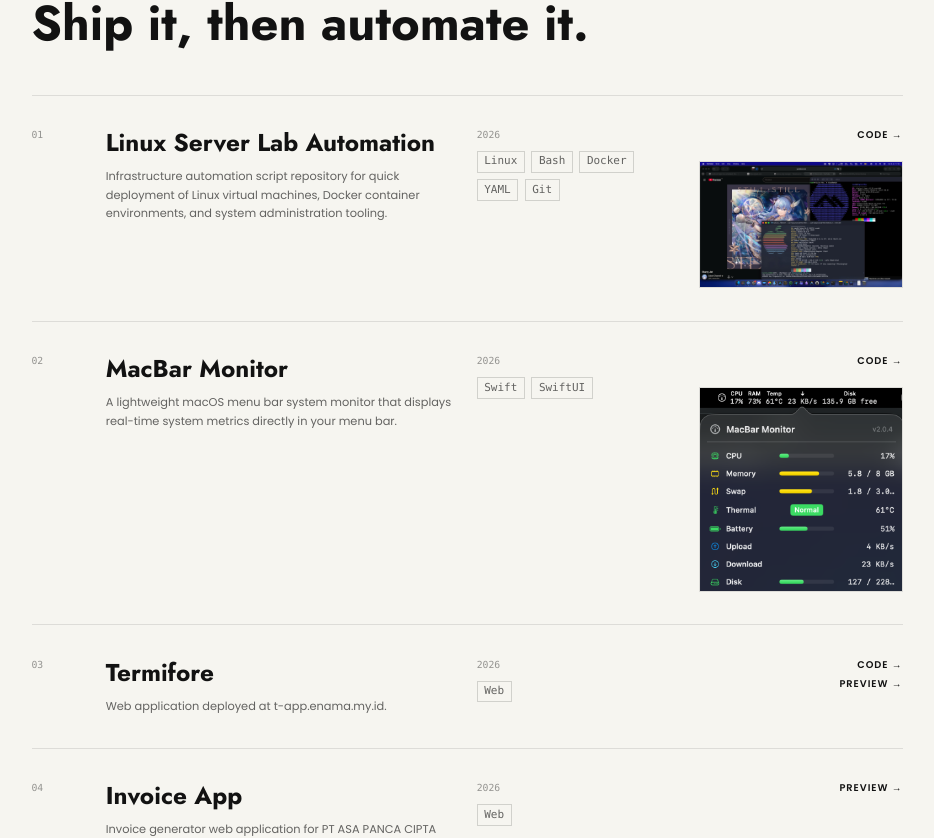
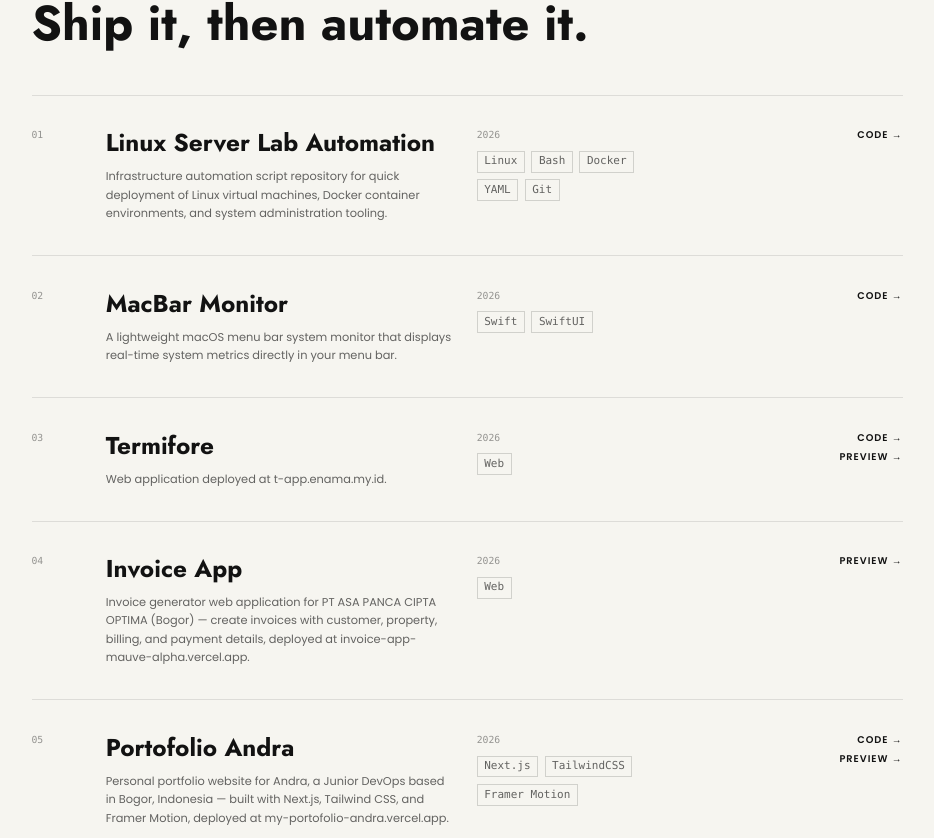
Before and after one commit to SakamotoMrX/Portofolio-Andra, a Next.js app: page / in a window 1280 px wide. Shown: the part 1776-2614 px from the top of the page, without its empty margins (173-1107 px from the left). Built offline with nearby package versions, Linux system fonts and the light colour scheme; no server answers.

Commit message:
style: remove project thumbnail images

```diff
--- a/app/(root)/page.jsx
+++ b/app/(root)/page.jsx
@@ -1,6 +1,5 @@
 // Copyright (C) 2025 Andra (SakamotoMrX)
 "use client";
-import Image from "next/image";
 import { motion } from "framer-motion";
 
 import DistressedLogo from "@/components/DistressedLogo";
@@ -48,11 +47,6 @@ const focusAreas = [
 		desc: "VMs, Vercel deploys, and infrastructure that ships itself.",
 	},
 ];
-
-const HAS_REAL_IMAGE = (thumb) =>
-	Boolean(thumb) &&
-	thumb !== "/image/projects-showcase.jpg" &&
-	thumb !== "/image/projects-showcase-home.png";
 
 export default function Page() {
 	return (
@@ -190,15 +184,6 @@ export default function Page() {
 												Preview →
 											</a>
 										)}
-										{HAS_REAL_IMAGE(p.thumbnail) && (
-											<Image
-												src={p.thumbnail}
-												alt={p.title}
-												width={640}
-												height={400}
-												className="mt-4 w-full max-w-[420px] border border-black/10 object-cover"
-											/>
-										)}
 									</div>
 								</article>
 							</Reveal>
```
